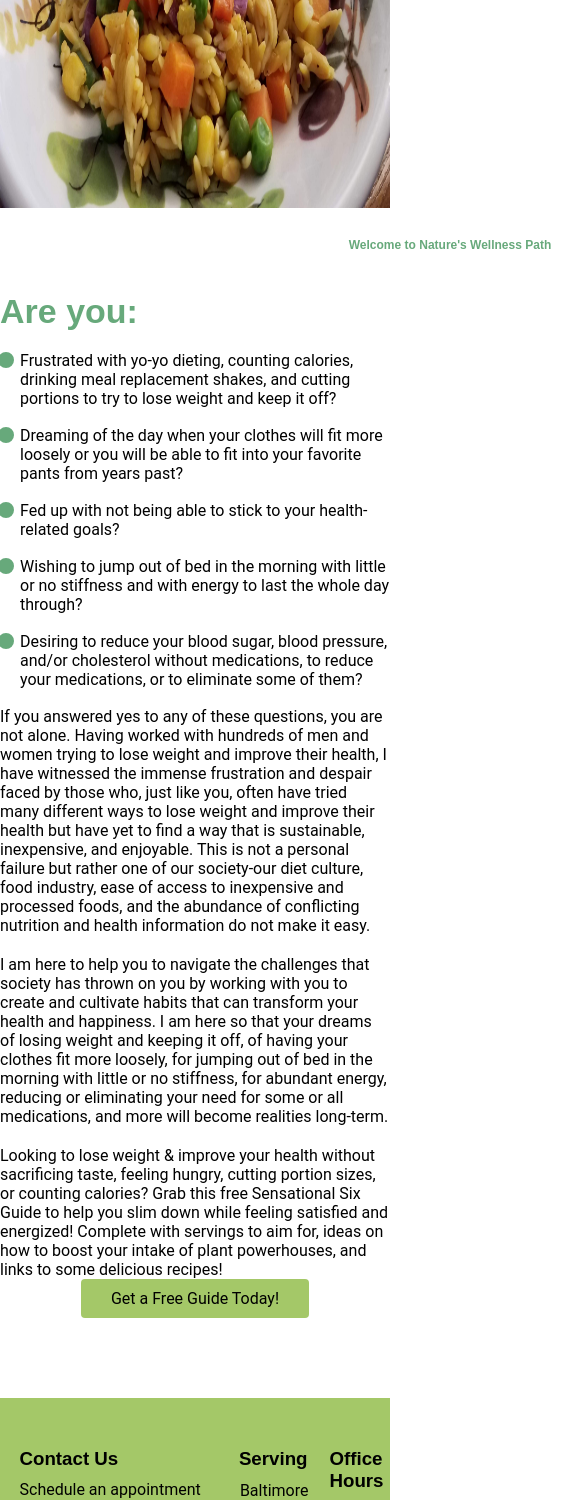
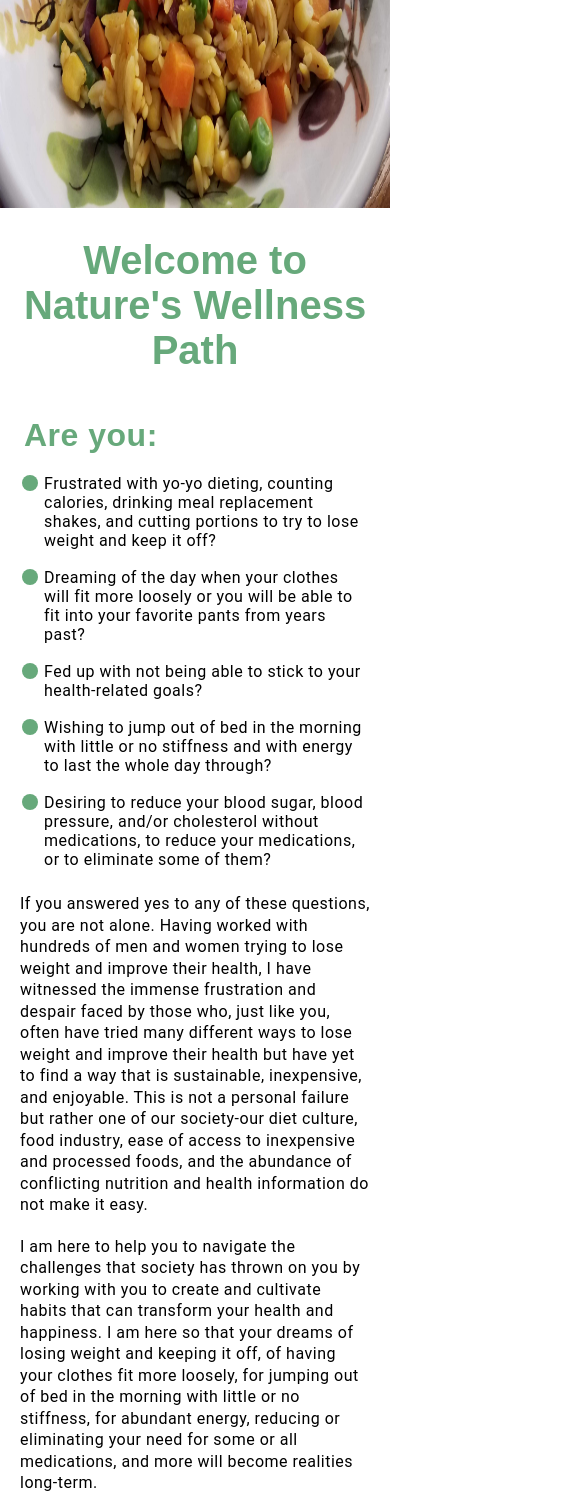
Before and after one commit to ChrisDietrich405/natures-wellness, a Next.js app: page / in a window 390 px wide. Shown: the part 432-1932 px from the top of the page, 585 px wide, since content can reach past the window. Built offline with nearby package versions, Linux system fonts and the light colour scheme.

Commit message:
responsivity home page

```diff
--- a/pages/index.js
+++ b/pages/index.js
@@ -13,7 +13,7 @@ export default function Home() {
   return (
     <>
       <Slideshow />
-      <section id="some" className={`${styles.container} inner-container`}>
+      <section id="section" className={`${styles.container} inner-container`}>
         {/* <h3 className={styles.home_intro}>
           Hello, I'm Emily and I help men and women lose weight and prevent or
           reverse chronic diseases in a sustainable and enjoyable manner by
@@ -21,12 +21,12 @@ export default function Home() {
           more plants and embracing healthy lifestyle practices.
         </h3> */}
         <h1 className={styles.home_title}>Welcome to Nature's Wellness Path</h1>
-        <div>
+        <div className={styles.home_content}>
           <h2 className={styles.home_subtitle}>Are you:</h2>
 
           <List data={homeData} unordered className={styles.unordered_list} />
         </div>
-        <div>
+        <p>
           If you answered yes to any of these questions, you are not alone.
           Having worked with hundreds of men and women trying to lose weight and
           improve their health, I have witnessed the immense frustration and
@@ -37,8 +37,8 @@ export default function Home() {
           food industry, ease of access to inexpensive and processed foods, and
           the abundance of conflicting nutrition and health information do not
           make it easy.
-        </div>
-        <div style={{ marginTop: "20px" }}>
+        </p>
+        <p style={{ marginTop: "20px" }}>
           I am here to help you to navigate the challenges that society has
           thrown on you by working with you to create and cultivate habits that
           can transform your health and happiness. I am here so that your dreams
@@ -46,15 +46,15 @@ export default function Home() {
           loosely, for jumping out of bed in the morning with little or no
           stiffness, for abundant energy, reducing or eliminating your need for
           some or all medications, and more will become realities long-term.
-        </div>
-        <div className={styles.freeGuide}>
+        </p>
+        <p className={styles.freeGuide}>
           Looking to lose weight & improve your health without sacrificing
           taste, feeling hungry, cutting portion sizes, or counting calories?
           Grab this free Sensational Six Guide to help you slim down while
           feeling satisfied and energized! Complete with servings to aim for,
           ideas on how to boost your intake of plant powerhouses, and links to
           some delicious recipes!
-        </div>
+        </p>
         <div className={styles.freeGuideContainer}>
           <a
             href="https://drive.google.com/file/d/1aLAgxayEAow11BpVgFSO_LKzoDXxdZ82/view?usp=sharing"
--- a/src/components/Footer/index.jsx
+++ b/src/components/Footer/index.jsx
@@ -12,7 +12,7 @@ export default class Footer extends React.Component {
       <footer className={styles.footer}>
         <div className={styles.footer_container}>
           <div className={styles.footer_container_top}>
-            <div>
+            <div className={styles.footer_container_top_title}>
               <h3 style={{ marginTop: "10px" }}>Contact Us</h3>
 
               <div className={styles.footer_contact_container}>
@@ -21,7 +21,7 @@ export default class Footer extends React.Component {
                   target="_blank"
                   rel="noopener noreferrer"
                 >
-                  Schedule an appointment póoo
+                  Schedule an appointment
                 </a>
                 <a
                   href="mailto: emilyperrymanrd@gmail.com"
@@ -32,7 +32,7 @@ export default class Footer extends React.Component {
                 </a>
               </div>
 
-              <div className={styles.filler}></div>
+              {/* <div className={styles.filler}></div> */}
             </div>
             <div className={styles.footer_container_top_title}>
               <h3>Serving</h3>
@@ -45,7 +45,7 @@ export default class Footer extends React.Component {
             </div>
           </div>
 
-          <address style={{ textAlign: "center" }}>
+          <address style={{ textAlign: "center" }} className={styles.footer_copyright}>
             Nature's Wellness PathCopyright ©{currentTime()}
           </address>
         </div>
--- a/src/components/Footer/styles.module.css
+++ b/src/components/Footer/styles.module.css
@@ -14,7 +14,7 @@
 
 .footer_contact_container a {
   text-decoration: none;
-  margin: 10px 0;
+  margin: 3px 0;
   color: #000 !important;
 }
 
@@ -84,8 +84,13 @@
   margin: 1px !important;
 }
 
-/* @media only screen and (max-width: 900px) {
-    .footer_container_top {
-      flex-direction: column;
-    }
-  } */
+@media only screen and (max-width: 600px) {
+  .footer_container_top {
+    flex-direction: column;
+    align-items: start;
+  }
+
+  .footer_copyright {
+    margin-top: 20px;
+  }
+}
--- a/src/components/List/styles.module.css
+++ b/src/components/List/styles.module.css
@@ -46,7 +46,7 @@
   display: inline-flex;
   justify-content: center;
   align-items: center;
-    width: 16px;
-    height: 16px;
+  width: 1rem;
+  height: 1rem;
   background-color: var(--primary-color);
 }
--- a/src/styles/Home.module.css
+++ b/src/styles/Home.module.css
@@ -4,7 +4,7 @@
 
 .home_title {
   font-size: 44px;
-  width: 900px;
+  width: 100%;
   border-bottom: none;
 }
 
@@ -68,6 +68,19 @@
 
 @media (max-width: 600px) {
   .home_title {
-    font-size: 12px;
+    font-size: 2.5rem;
   }
+
+  .home_subtitle {
+    font-size: 2rem;
+  }
+
+  .home_content {
+    margin: 1.5rem;
+    letter-spacing: 0.5px;
+  }
+
+  /* .intro {
+    flex-direction: column-reverse;
+  } */
 }
--- a/src/styles/globals.css
+++ b/src/styles/globals.css
@@ -53,3 +53,17 @@ img {
   margin: 0 auto;
   padding: 10px 0;
 }
+
+.grid_container {
+  display: grid;
+  grid-template-columns: repeat(4, 1fr);
+  grid-auto-rows: 1fr;
+}
+
+@media (max-width: 600px) {
+  #section p {
+    margin: 20px;
+    letter-spacing: 0.5px;
+    line-height: 21.5px;
+  }
+}
```
Also changed, not shown: pages/about.js (+2 -2 lines), pages/resources/index.js (+5 -6 lines), src/styles/Resources.module.css (added, +16 -0 lines). Lines whose indentation alone changed are shown as unchanged.
